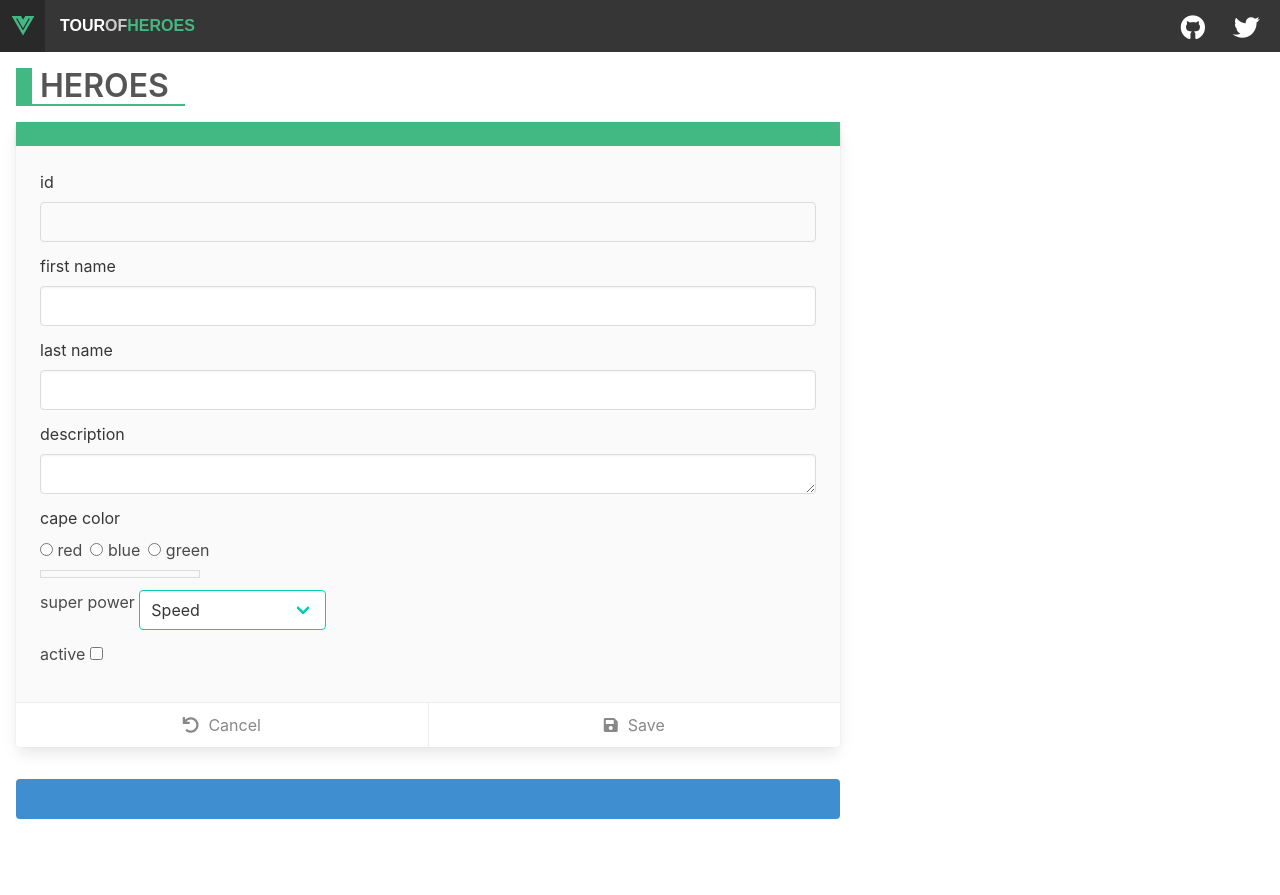
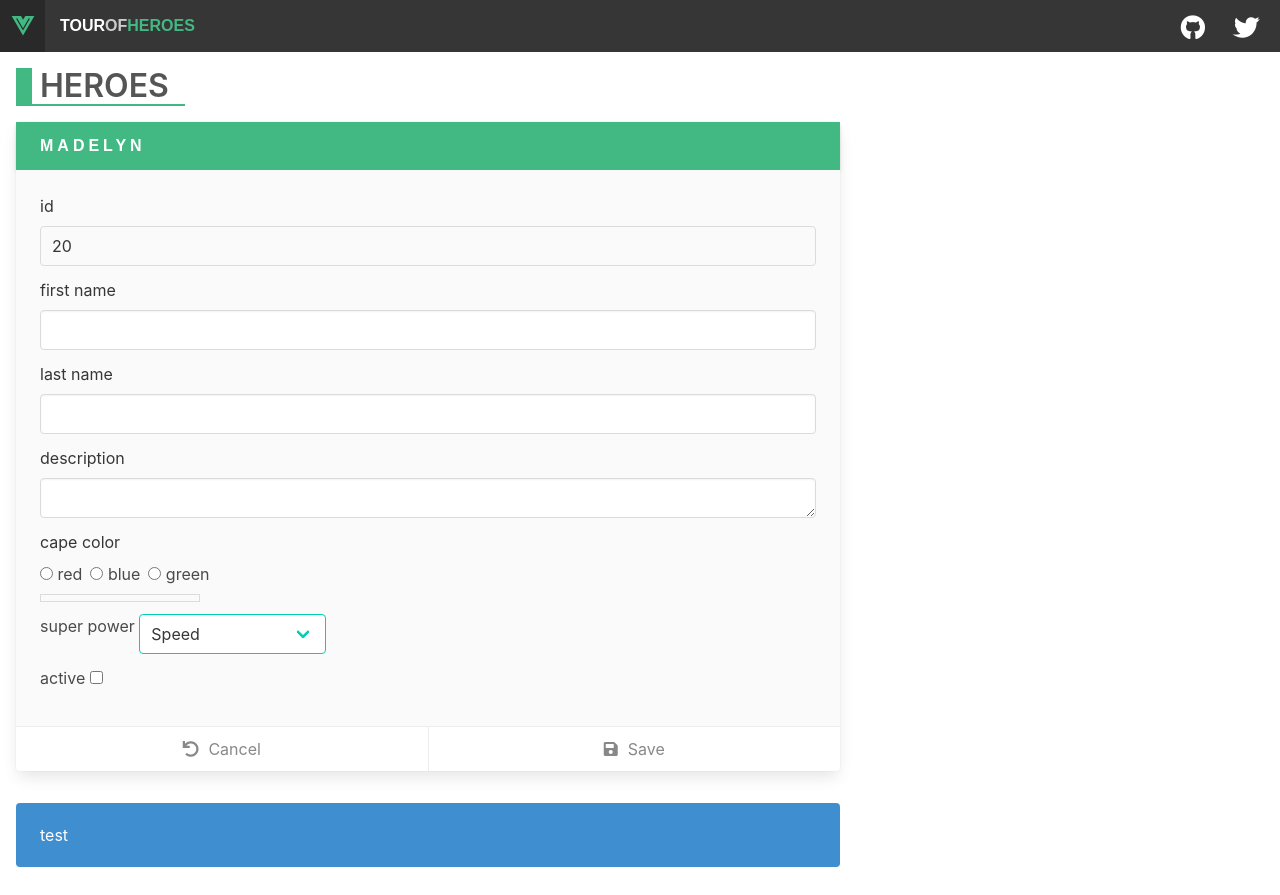
Before and after one commit to bigmosi/vue-app-1, a Vue app in the folder Desktop/vue-heroes3/: page / in a window 1280 px wide. Before the commit the page ends 847 px from the top, so only its background shows below. Built offline with nearby package versions, Linux system fonts and the light colour scheme.

Commit message:
adding event handle

```diff
--- a/Desktop/vue-heroes3/src/components/header-bar-links.vue
+++ b/Desktop/vue-heroes3/src/components/header-bar-links.vue
@@ -4,14 +4,14 @@
       <div class="navbar-item">
         <div class="buttons">
           <a
-            href="https://github.com/johnpapa/vue-getting-started"
+            :href="github"
             target="_blank"
             rel="noopener noreferrer"
           >
             <i class="fab fa-github fa-2x" aria-hidden="true"></i>
           </a>
           <a
-            href="https://twitter.com/john_papa"
+            :href="twitter"
             target="_blank"
             rel="noopener noreferrer"
           >
@@ -22,3 +22,14 @@
     </div>
   </div>
 </template>
+<script>
+export default {
+  name: "HeaderBarLink",
+ data() {
+   return {
+     github: 'https://github.com/kinyeramos2021',
+     twitter: 'https://twitter.com/john_papa'
+   }
+ },
+};
+</script>
--- a/Desktop/vue-heroes3/src/components/heroes.vue
+++ b/Desktop/vue-heroes3/src/components/heroes.vue
@@ -7,13 +7,13 @@
       <div class="column is-8">
         <div class="card edit-detail">
           <header class="card-header">
-            <p class="card-header-title"></p>
+            <p class="card-header-title">{{ hero.firstName }}</p>
           </header>
           <div class="card-content">
             <div class="content">
               <div class="field">
                 <label class="label" for="id">id</label>
-                <label class="input" id="id" readonly></label>
+                <label class="input" id="id" readonly>{{ hero.id }}</label>
               </div>
               <div class="field">
                 <label class="label" for="firstName">first name</label>
@@ -76,7 +76,7 @@
             </button>
           </footer>
         </div>
-        <div class="notification is-info"></div>
+        <div class="notification is-info">{{ message }}</div>
       </div>
     </div>
   </div>
@@ -85,5 +85,19 @@
 <script>
 export default {
   name: 'Heroes',
+  data() {
+    return {
+      hero: {
+        id: 20,
+        firstName: 'Madelyn',
+        lastName: 'Papa',
+        description: 'the cat whisperer',
+        capeColor: '',
+        power: '',
+        actve: true,
+      },
+      message: 'test',
+    };
+  },
 };
 </script>
```
